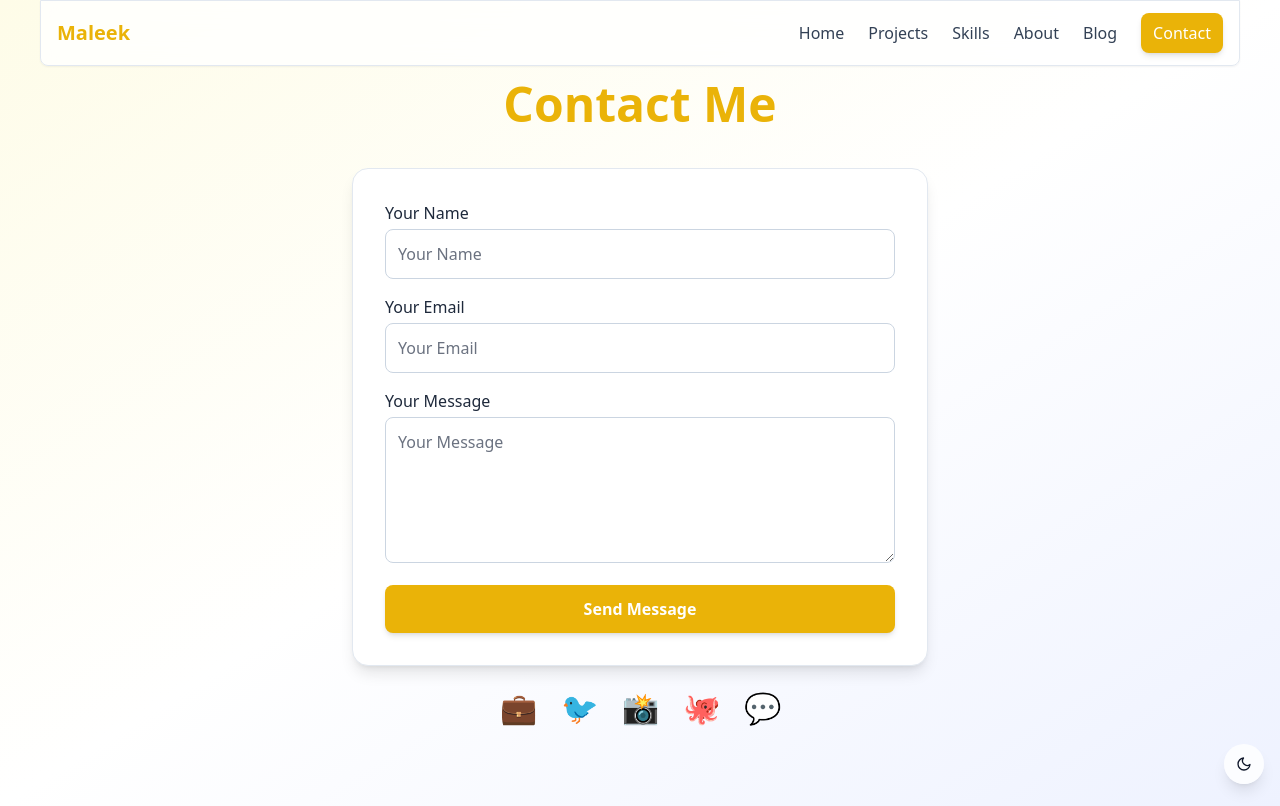
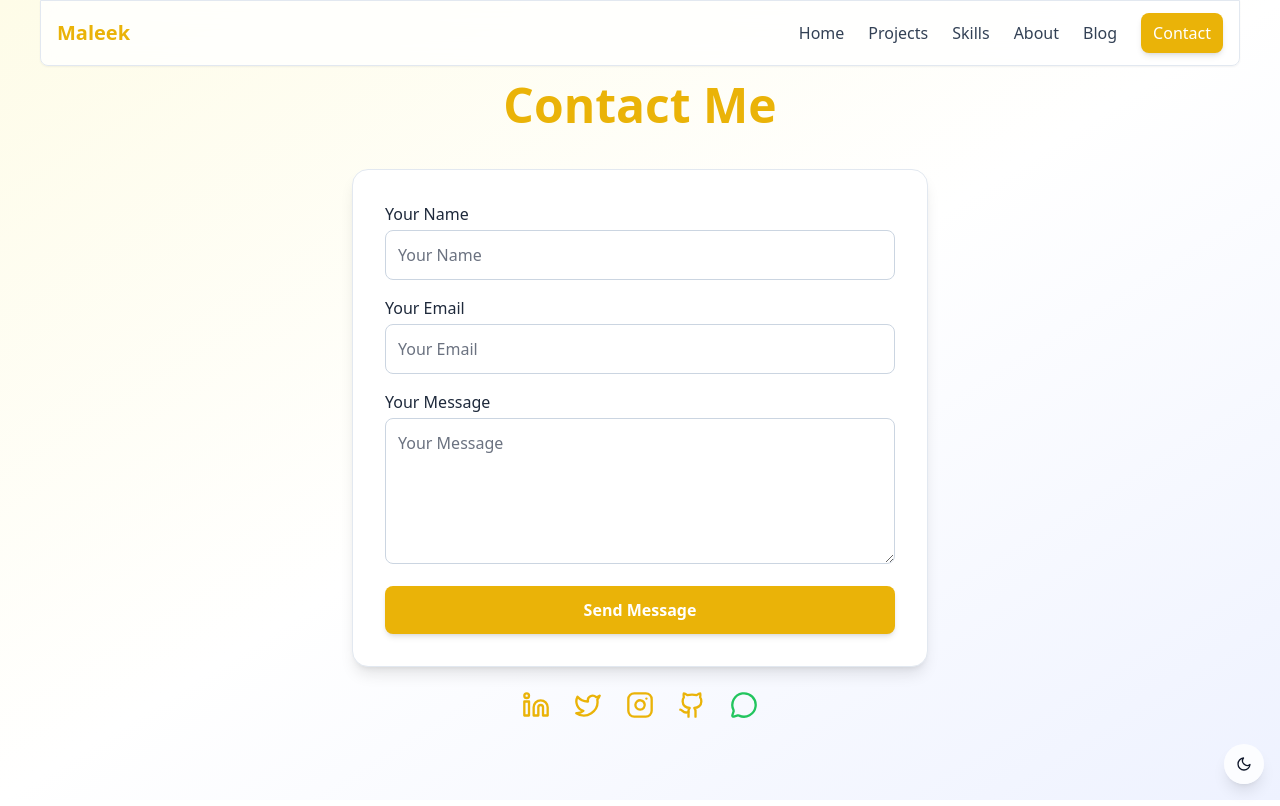
Before and after one commit to Maleek6526/Portfolio, a React (Vite) app: page /contact in a window 1280 px wide. Built offline with nearby package versions, Linux system fonts and the light colour scheme.

Commit message:
contacts working

```diff
--- a/package.json
+++ b/package.json
@@ -12,12 +12,15 @@
     "@react-three/fiber": "^8.18.0",
     "axios": "^1.12.2",
     "date-fns": "^4.1.0",
+    "emailjs-com": "^3.2.0",
     "framer-motion": "^10.18.0",
+    "lucide-react": "^0.555.0",
     "react": "^18.2.0",
     "react-dom": "^18.2.0",
     "react-helmet-async": "^1.3.0",
     "react-icons": "^5.5.0",
     "react-router-dom": "^7.9.3",
+    "sweetalert2": "^11.26.3",
     "three": "^0.158.0"
   },
   "devDependencies": {
--- a/src/pages/Contact.jsx
+++ b/src/pages/Contact.jsx
@@ -1,9 +1,49 @@
+import React, { useState } from "react";
 import { motion } from "framer-motion";
+import emailjs from "emailjs-com";
+import Swal from "sweetalert2";
+import "sweetalert2/dist/sweetalert2.min.css";
+
+// Import icons from Lucide
+import { Linkedin, Twitter, Instagram, Github, MessageCircle } from "lucide-react";
 
 export default function Contact() {
-  const handleSubmit = (e) => {
+  const [isSending, setIsSending] = useState(false);
+
+  const handleSubmit = async (e) => {
     e.preventDefault();
-    console.log("Form submitted!");
+
+    if (isSending) return;
+    setIsSending(true);
+
+    try {
+      const SERVICE_ID = "service_zx34l0a";
+      const TEMPLATE_ID = "template_ajq1ttq";
+      const PUBLIC_KEY = "-UvSZ8iaTwfZv7Tbp";
+
+      await emailjs.sendForm(SERVICE_ID, TEMPLATE_ID, e.target, PUBLIC_KEY);
+
+      await Swal.fire({
+        icon: "success",
+        title: "Message sent!",
+        text: "Thanks — I'll get back to you soon.",
+        timer: 2200,
+        showConfirmButton: false,
+      });
+
+      e.target.reset();
+    } catch (error) {
+      console.error("Email send error:", error);
+
+      await Swal.fire({
+        icon: "error",
+        title: "Failed to send",
+        text: "Something went wrong. Please try again or message me directly.",
+        confirmButtonText: "OK",
+      });
+    } finally {
+      setIsSending(false);
+    }
   };
 
   return (
@@ -13,7 +53,7 @@ export default function Contact() {
                  bg-gradient-to-br from-yellow-50 via-white to-indigo-50
                  dark:from-slate-900 dark:via-slate-950 dark:to-indigo-950
                  transition-colors duration-500
-                 pt-24 sm:pt-28"   // 👈 added padding top
+                 pt-24 sm:pt-28"
     >
       <motion.h2
         initial={{ opacity: 0, y: -30 }}
@@ -42,11 +82,15 @@ export default function Contact() {
           <input
             type="text"
             id="name"
+            name="name"
             placeholder="Your Name"
             required
-            className="w-full p-3 border rounded-lg bg-white dark:bg-slate-800 text-slate-800 dark:text-slate-100 border-slate-300 dark:border-slate-600 focus:ring-2 focus:ring-yellow-500 dark:focus:ring-yellow-400 outline-none transition-colors duration-300"
+            className="w-full p-3 border rounded-lg bg-white dark:bg-slate-800 text-slate-800 dark:text-slate-100
+            border-slate-300 dark:border-slate-600 focus:ring-2 focus:ring-yellow-500 dark:focus:ring-yellow-400
+            outline-none transition-colors duration-300"
           />
         </div>
+
         <div className="mb-4">
           <label htmlFor="email" className="block text-sm sm:text-base font-medium text-slate-800 dark:text-slate-100 mb-1">
             Your Email
@@ -54,28 +98,49 @@ export default function Contact() {
           <input
             type="email"
             id="email"
+            name="email"
             placeholder="Your Email"
             required
-            className="w-full p-3 border rounded-lg bg-white dark:bg-slate-800 text-slate-800 dark:text-slate-100 border-slate-300 dark:border-slate-600 focus:ring-2 focus:ring-yellow-500 dark:focus:ring-yellow-400 outline-none transition-colors duration-300"
+            className="w-full p-3 border rounded-lg bg-white dark:bg-slate-800 text-slate-800 dark:text-slate-100
+            border-slate-300 dark:border-slate-600 focus:ring-2 focus:ring-yellow-500 dark:focus:ring-yellow-400
+            outline-none transition-colors duration-300"
           />
         </div>
+
         <div className="mb-4">
           <label htmlFor="message" className="block text-sm sm:text-base font-medium text-slate-800 dark:text-slate-100 mb-1">
             Your Message
           </label>
           <textarea
             id="message"
+            name="message"
             rows="5"
             placeholder="Your Message"
             required
-            className="w-full p-3 border rounded-lg bg-white dark:bg-slate-800 text-slate-800 dark:text-slate-100 border-slate-300 dark:border-slate-600 focus:ring-2 focus:ring-yellow-500 dark:focus:ring-yellow-400 outline-none transition-colors duration-300"
+            className="w-full p-3 border rounded-lg bg-white dark:bg-slate-800 text-slate-800 dark:text-slate-100
+            border-slate-300 dark:border-slate-600 focus:ring-2 focus:ring-yellow-500 dark:focus:ring-yellow-400
+            outline-none transition-colors duration-300"
           ></textarea>
         </div>
+
         <button
           type="submit"
-          className="w-full py-3 bg-yellow-500 hover:bg-yellow-600 dark:bg-yellow-400 dark:hover:bg-yellow-500 text-white dark:text-slate-900 rounded-lg font-semibold text-sm sm:text-base shadow-md transition-all duration-300"
+          disabled={isSending}
+          aria-busy={isSending}
+          className={`w-full py-3 rounded-lg font-semibold text-sm sm:text-base shadow-md transition-all duration-300
+            ${isSending ? "bg-yellow-400 text-slate-900 cursor-not-allowed" : "bg-yellow-500 hover:bg-yellow-600 text-white dark:bg-yellow-400 dark:hover:bg-yellow-500"}`}
         >
-          Send Message
+          {isSending ? (
+            <div className="flex items-center justify-center gap-3">
+              <svg className="w-5 h-5 animate-spin" xmlns="http://www.w3.org/2000/svg" fill="none" viewBox="0 0 24 24" aria-hidden>
+                <circle className="opacity-25" cx="12" cy="12" r="10" stroke="currentColor" strokeWidth="4"></circle>
+                <path className="opacity-75" fill="currentColor" d="M4 12a8 8 0 018-8v4a4 4 0 00-4 4H4z"></path>
+              </svg>
+              <span>Sending...</span>
+            </div>
+          ) : (
+            "Send Message"
+          )}
         </button>
       </motion.form>
 
@@ -85,55 +150,25 @@ export default function Contact() {
         transition={{ delay: 0.6, duration: 0.6 }}
         className="mt-6 flex gap-4 sm:gap-6"
       >
-        {/* LinkedIn */}
-        <a
-          href="https://www.linkedin.com/in/adewale-maleek/"
-          target="_blank"
-          rel="noopener noreferrer"
-          aria-label="LinkedIn"
-          className="text-yellow-500 dark:text-yellow-400 text-2xl sm:text-3xl hover:scale-125 transition-all duration-300"
-        >
-          💼
+        {/* Lucide Icons */}
+        <a href="https://www.linkedin.com/in/adewale-maleek/" target="_blank" rel="noopener noreferrer" aria-label="LinkedIn" className="text-yellow-500 dark:text-yellow-400 hover:scale-125 transition-all duration-300">
+          <Linkedin size={28} />
         </a>
-        {/* X / Twitter */}
-        <a
-          href="https://x.com/MaleekAyobami"
-          target="_blank"
-          rel="noopener noreferrer"
-          aria-label="X / Twitter"
-          className="text-yellow-500 dark:text-yellow-400 text-2xl sm:text-3xl hover:scale-125 transition-all duration-300"
-        >
-          🐦
+
+        <a href="https://x.com/MaleekAyobami" target="_blank" rel="noopener noreferrer" aria-label="X / Twitter" className="text-yellow-500 dark:text-yellow-400 hover:scale-125 transition-all duration-300">
+          <Twitter size={28} />
         </a>
-        {/* Instagram */}
-        <a
-          href="https://www.instagram.com/petersings_official/"
-          target="_blank"
-          rel="noopener noreferrer"
-          aria-label="Instagram"
-          className="text-yellow-500 dark:text-yellow-400 text-2xl sm:text-3xl hover:scale-125 transition-all duration-300"
-        >
-          📸
+
+        <a href="https://www.instagram.com/petersings_official/" target="_blank" rel="noopener noreferrer" aria-label="Instagram" className="text-yellow-500 dark:text-yellow-400 hover:scale-125 transition-all duration-300">
+          <Instagram size={28} />
         </a>
-        {/* GitHub */}
-        <a
-          href="https://github.com/Maleek6526"
-          target="_blank"
-          rel="noopener noreferrer"
-          aria-label="GitHub"
-          className="text-yellow-500 dark:text-yellow-400 text-2xl sm:text-3xl hover:scale-125 transition-all duration-300"
-        >
-          🐙
+
+        <a href="https://github.com/Maleek6526" target="_blank" rel="noopener noreferrer" aria-label="GitHub" className="text-yellow-500 dark:text-yellow-400 hover:scale-125 transition-all duration-300">
+          <Github size={28} />
         </a>
-        {/* WhatsApp */}
-        <a
-          href="https://wa.me/2347025284621"
-          target="_blank"
-          rel="noopener noreferrer"
-          aria-label="WhatsApp"
-          className="text-green-500 dark:text-green-400 text-2xl sm:text-3xl hover:scale-125 transition-all duration-300"
-        >
-          💬
+
+        <a href="https://wa.me/2347025284621" target="_blank" rel="noopener noreferrer" aria-label="WhatsApp" className="text-green-500 dark:text-green-400 hover:scale-125 transition-all duration-300">
+          <MessageCircle size={28} />
         </a>
       </motion.div>
     </section>
```
Also changed, not shown: 1 other file (tests, documents, lock files or other folders).
